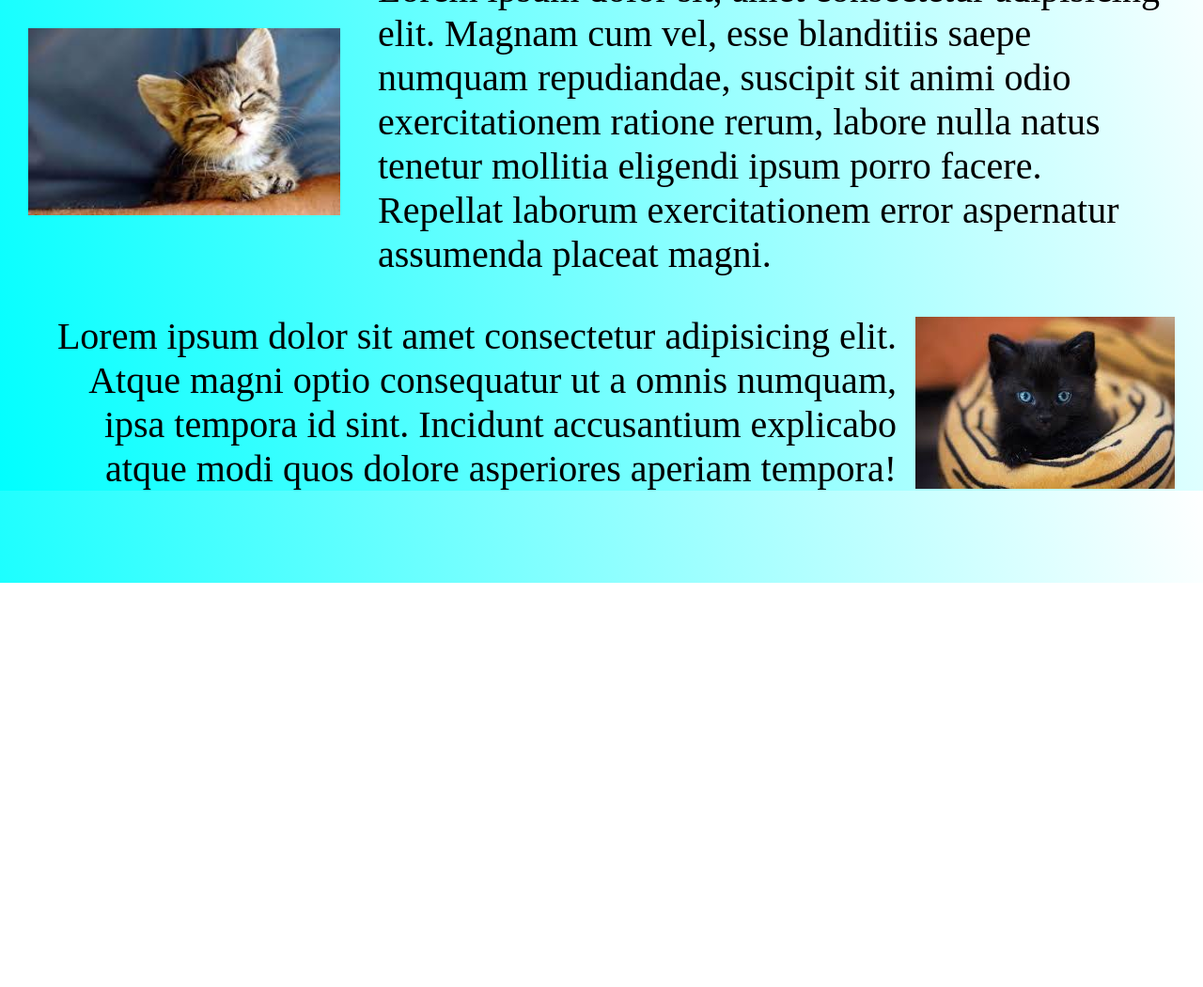
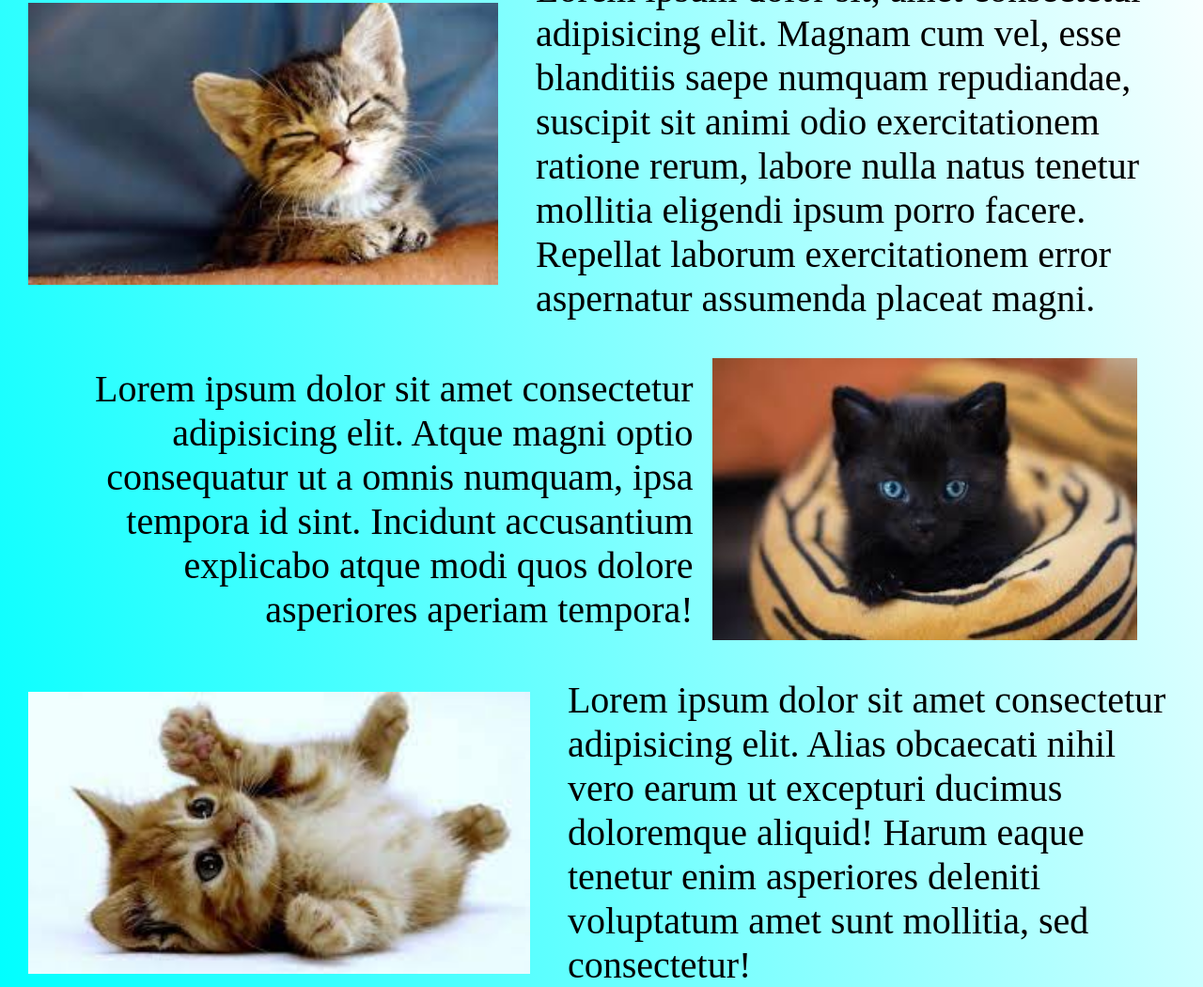
Before and after one commit to MateoAbrasits/ProbandoGithHub, a plain HTML site: page Index.html in a window 1280 px wide. Shown: the part 180-1230 px from the top of the page at 94% size. Before the commit the page ends 800 px from the top, so only its background shows below. Drawn offline with Linux system fonts and the light colour scheme.

Commit message:
Agrego seccion3

```diff
--- a/Index.html
+++ b/Index.html
@@ -18,7 +18,11 @@
     </section>
     <section class="seccion2">
         <p>Lorem ipsum dolor sit amet consectetur adipisicing elit. Atque magni optio consequatur ut a omnis numquam, ipsa tempora id sint. Incidunt accusantium explicabo atque modi quos dolore asperiores aperiam tempora!</p>
-        <img src="./img/img2.jpg" alt="">
+        <img src="./img/img2.jpg" class="gatitos" alt="">
+    </section>
+    <section class="seccion3">
+        <p>Lorem ipsum dolor sit amet consectetur adipisicing elit. Alias obcaecati nihil vero earum ut excepturi ducimus doloremque aliquid! Harum eaque tenetur enim asperiores deleniti voluptatum amet sunt mollitia, sed consectetur!</p>
+        <img src="./img/img3.jpg" class="gatitos" alt="">
     </section>
 
 </body>
--- a/style.css
+++ b/style.css
@@ -23,6 +23,7 @@ p{
 }
 .gatitos{
     width: 2000px;
+    height: 300px;
     padding-right:40px ;
 
 }
@@ -37,3 +38,14 @@ p{
     text-align: right;
     padding-right: 20px;
 }
+.seccion3{
+    margin-top: 40px;
+    margin-right: 30px;
+    margin-left:30px;
+    display: flex;
+    align-items: center;
+    flex-direction: row-reverse;
+}
+.seccion3>p{
+    text-align: left;
+}
```
